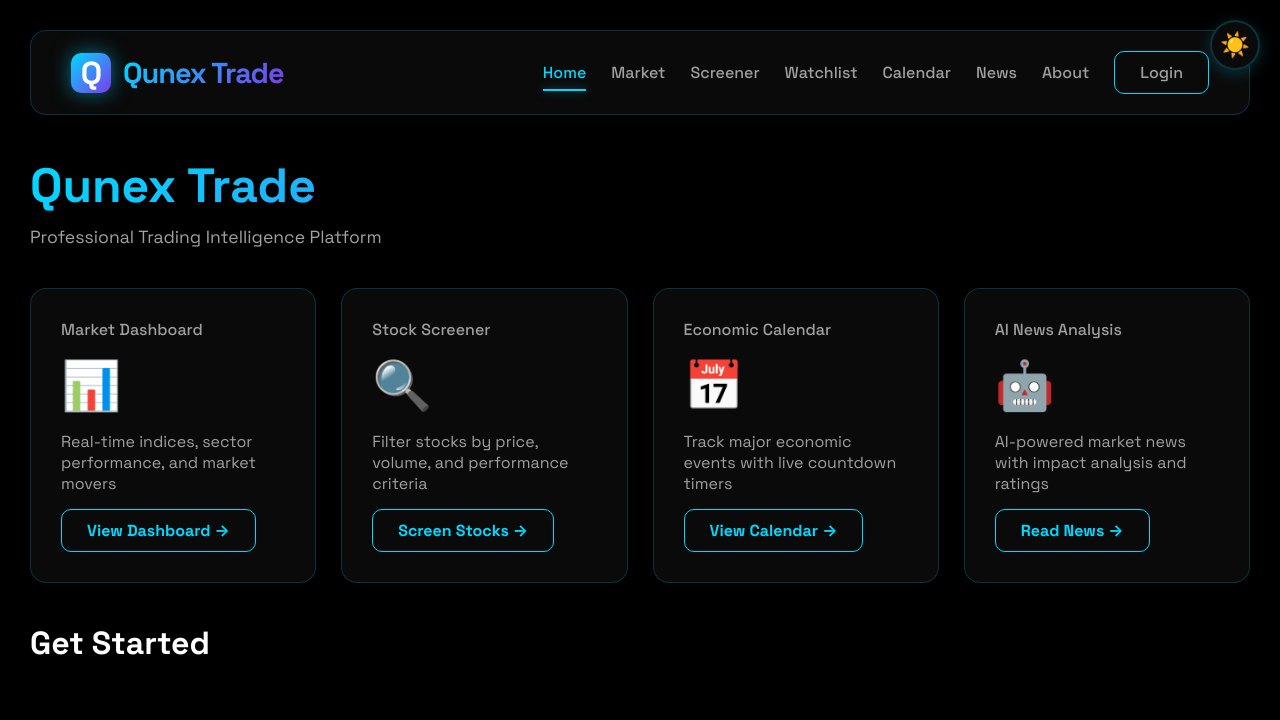
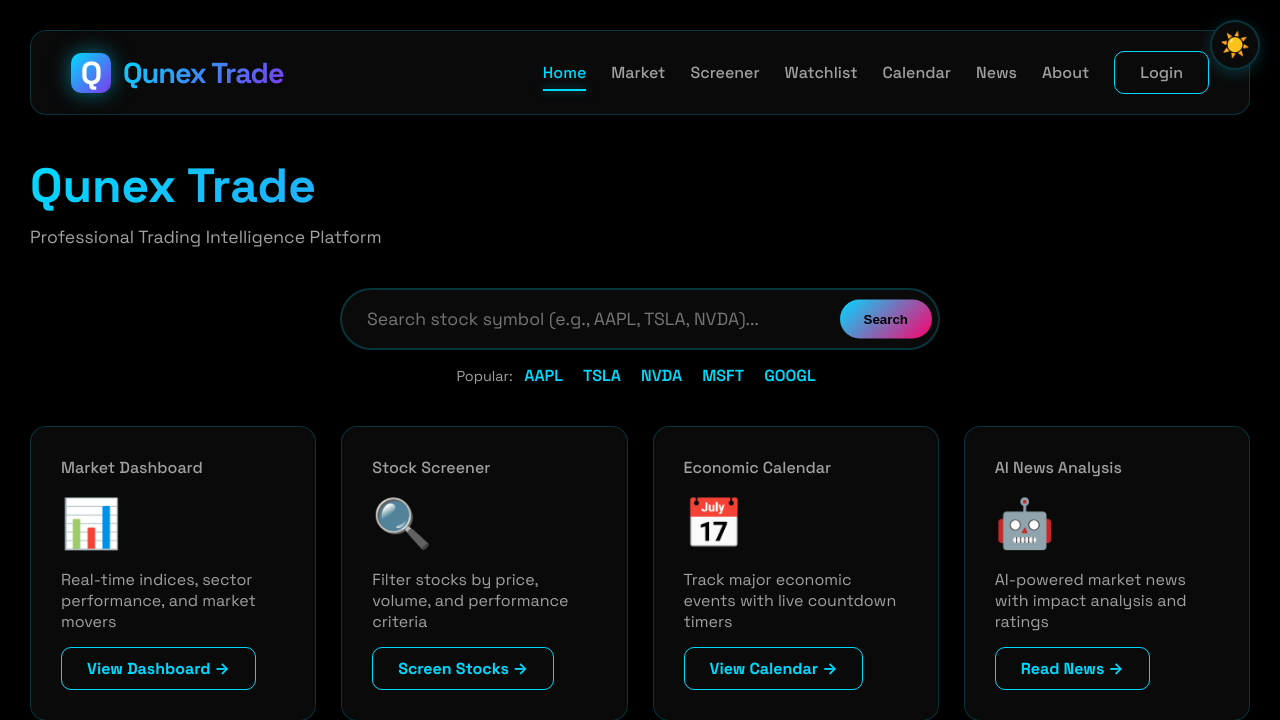
Before and after one commit to chungkwangeui-del/qunex-trade, a Flask app: page / in a window 1280 px wide. Shown: the top 720 px of the page. Run offline with Flask 3, Linux system fonts and the light colour scheme; data that the repository does not hold is empty; some libraries are stand-ins or nearby versions.

Commit message:
Add stock search and clickable market indices on homepage
Features added to homepage:
1. Stock Search Bar
   - Large search input in hero section
   - Search any stock symbol (AAPL, TSLA, etc.)
   - Popular stocks quick links (AAPL, TSLA, NVDA, MSFT, GOOGL)
   - Auto-redirects to /stock/{symbol} page

2. Clickable Market Indices
   - All market index cards now clickable
   - Hover effect with elevation and glow
   - Direct link to individual stock chart page
   - Opens detailed chart with AI Score and news

Users can now:
- Search any stock from homepage
- Click on market indices to view detailed charts
- Access individual stock pages with multi-timeframe charts

🤖 Generated with Claude Code

Co-Authored-By: Claude <noreply@anthropic.com>

```diff
--- a/web/templates/index.html
+++ b/web/templates/index.html
@@ -329,6 +329,37 @@
             <div class="subtitle">
                 Professional Trading Intelligence Platform
             </div>
+
+            <!-- Stock Search -->
+            <div style="max-width: 600px; margin: 40px auto 0;">
+                <form onsubmit="event.preventDefault(); searchStock();">
+                    <div style="position: relative;">
+                        <input type="text" id="stock-search" placeholder="Search stock symbol (e.g., AAPL, TSLA, NVDA)..."
+                               style="width: 100%; padding: 18px 60px 18px 25px; font-size: 1.1rem; border: 2px solid var(--border);
+                                      border-radius: 50px; background: var(--bg-card); color: var(--text-primary);
+                                      font-family: 'Space Grotesk', sans-serif; transition: all 0.3s;"
+                               onfocus="this.style.borderColor='var(--primary)'; this.style.boxShadow='0 0 20px rgba(0,217,255,0.3)';"
+                               onblur="this.style.borderColor='var(--border)'; this.style.boxShadow='none';">
+                        <button type="submit"
+                                style="position: absolute; right: 8px; top: 50%; transform: translateY(-50%);
+                                       background: linear-gradient(135deg, var(--primary), var(--accent));
+                                       border: none; padding: 12px 24px; border-radius: 50px; color: var(--bg-dark);
+                                       font-weight: 600; cursor: pointer; transition: all 0.3s;"
+                                onmouseover="this.style.transform='translateY(-50%) scale(1.05)';"
+                                onmouseout="this.style.transform='translateY(-50%) scale(1)';">
+                            Search
+                        </button>
+                    </div>
+                </form>
+                <div style="text-align: center; margin-top: 15px;">
+                    <span style="color: var(--text-secondary); font-size: 0.9rem;">Popular: </span>
+                    <a href="/stock/AAPL" style="color: var(--primary); text-decoration: none; margin: 0 8px; font-weight: 600;">AAPL</a>
+                    <a href="/stock/TSLA" style="color: var(--primary); text-decoration: none; margin: 0 8px; font-weight: 600;">TSLA</a>
+                    <a href="/stock/NVDA" style="color: var(--primary); text-decoration: none; margin: 0 8px; font-weight: 600;">NVDA</a>
+                    <a href="/stock/MSFT" style="color: var(--primary); text-decoration: none; margin: 0 8px; font-weight: 600;">MSFT</a>
+                    <a href="/stock/GOOGL" style="color: var(--primary); text-decoration: none; margin: 0 8px; font-weight: 600;">GOOGL</a>
+                </div>
+            </div>
         </div>
 
         <!-- Features Grid -->
@@ -387,7 +418,10 @@
 
             <div style="display: grid; grid-template-columns: repeat(auto-fit, minmax(280px, 1fr)); gap: 20px;">
                 {% for index in market_data %}
-                <div class="stat-card">
+                <a href="/stock/{{ index.symbol }}" style="text-decoration: none; color: inherit;">
+                <div class="stat-card" style="cursor: pointer; transition: transform 0.2s, box-shadow 0.2s;"
+                     onmouseover="this.style.transform='translateY(-5px)'; this.style.boxShadow='0 10px 30px rgba(0, 217, 255, 0.3)';"
+                     onmouseout="this.style.transform='translateY(0)'; this.style.boxShadow='none';">
                     <div style="margin-bottom: 15px;">
                         <div style="font-size: 0.9em; color: var(--text-secondary); margin-bottom: 5px;">
                             {{ index.symbol }}
@@ -422,6 +456,7 @@
                         </div>
                     </div>
                 </div>
+                </a>
                 {% endfor %}
             </div>
 
@@ -497,6 +532,24 @@
         }
         updateTime();
         setInterval(updateTime, 1000);
+
+        // Stock search function
+        function searchStock() {
+            const input = document.getElementById('stock-search');
+            const symbol = input.value.trim().toUpperCase();
+
+            if (symbol) {
+                window.location.href = `/stock/${symbol}`;
+            }
+        }
+
+        // Allow enter key in search
+        document.getElementById('stock-search').addEventListener('keypress', function(e) {
+            if (e.key === 'Enter') {
+                e.preventDefault();
+                searchStock();
+            }
+        });
     </script>
     <!-- Theme Toggle Script -->
     <script src="{{ url_for('static', filename='theme-toggle.js') }}" defer></script>
```
